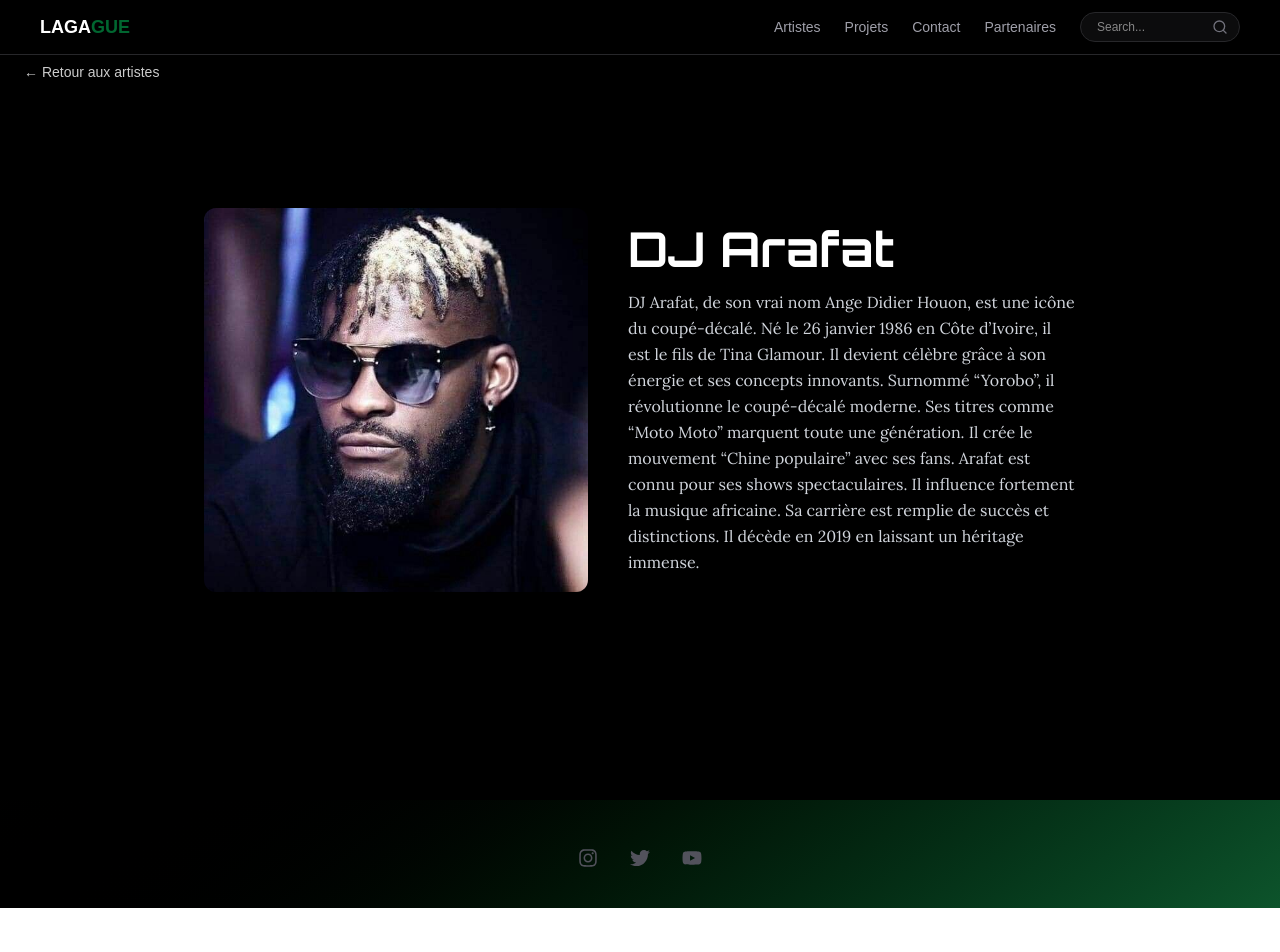
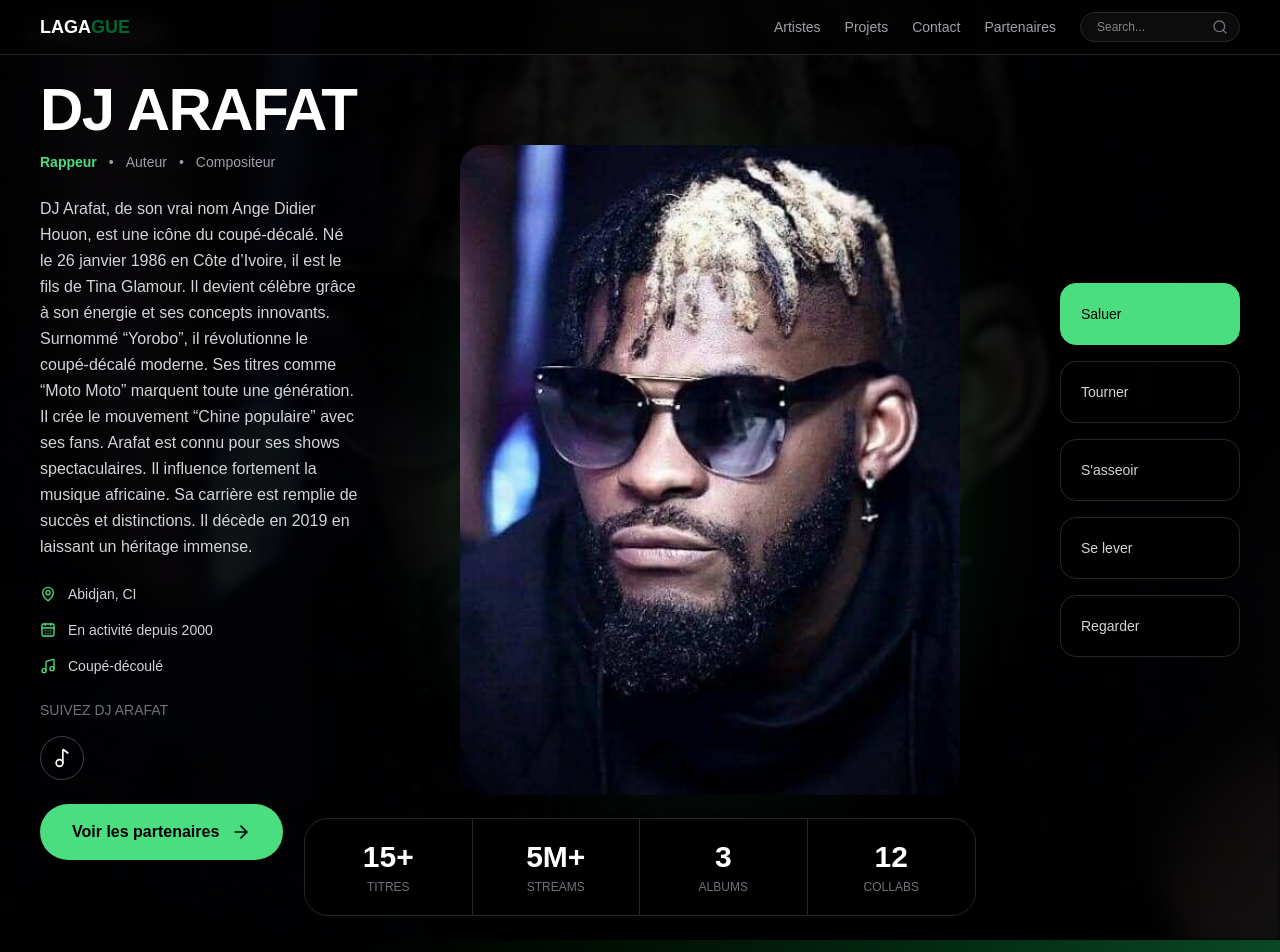
Before and after one commit to benjaminassah328-lgtm/lagague-music, a Next.js app: page /biographie/1 in a window 1280 px wide. Shown: the top 952 px of the page. Before the commit the page ends 908 px from the top, so only its background shows below. Built offline with nearby package versions, Linux system fonts and the light colour scheme.

Commit message:
modified:   app/biographie/[id]/page.tsx 	modified:   app/data/artiste.ts 	modified:   app/layout.tsx 	modified:   package-lock.json 	modified:   package.json

```diff
--- a/app/biographie/[id]/page.tsx
+++ b/app/biographie/[id]/page.tsx
@@ -1,4 +1,14 @@
 "use client";
+
+import {
+  MapPin,
+  CalendarDays,
+  Music,
+
+  Music2,
+  ArrowLeft,
+  ArrowRight,
+} from "lucide-react";
 
 import { artists } from "@/app/data/artiste";
 import Image from "next/image";
@@ -18,38 +28,164 @@ export default function Page() {
   return (
     <div className="min-h-screen bg-black text-white relative overflow-hidden">
 
-      {/*  Bouton retour */}
-      <div className="absolute top-15 left-6 z-20 ">
-        <Link href="/artistes" className="text-sm opacity-80 hover:opacity-100">
-          ← Retour aux artistes
+      {/* Background image */}
+      <div className="absolute inset-0">
+        <Image
+          src={artist.image || ""}
+          alt={artist.name || ""}
+          fill
+          className="object-cover opacity-30 blur-[2px]"
+        />
+      </div>
+
+      {/* Dark overlay */}
+      <div className="absolute inset-0 bg-black/75 z-0" />
+
+      {/* Retour */}
+      <div className="absolute top-6 left-6 z-30">
+        <Link
+          href="/artistes"
+          className="flex items-center gap-2 text-sm text-zinc-300 hover:text-white transition"
+        >
+          <ArrowLeft className="w-4 h-4" />
+          Retour aux artistes
         </Link>
       </div>
 
-      {/* Overlay */}
-      <div className="absolute inset-0 bg-linear-to-r from-black via-transparent to-black opacity-60 pointer-events-none"></div>
+      {/* Main content */}
+      <div className="relative z-20 min-h-screen flex items-center px-4 md:px-10 py-20">
 
-      {/* 🧩 Contenu principal */}
-      <div className="relative z-10 flex flex-col md:flex-row items-center justify-center min-h-screen px-6 md:px-20 gap-10">
+        <div className="w-full max-w-7xl mx-auto grid grid-cols-1 lg:grid-cols-[320px_1fr_180px] gap-8 items-center">
 
-        {/* Image */}
-        <div className="relative w-64 h-64 md:w-96 md:h-96 rounded-xl overflow-hidden shadow-2xl">
-          <Image
-            src={artist.image || ""}
-            alt={artist.name || ""}
-            fill
-            className="object-cover object-top"
-          />
+          {/* LEFT SIDE */}
+          <div className="space-y-6">
+
+            {/* Title */}
+            <div>
+              <h1 className="text-5xl md:text-6xl font-black uppercase tracking-tight">
+                {artist.name}
+              </h1>
+
+              <div className="flex gap-3 text-sm text-zinc-400 mt-3">
+                <span className="text-[#4ade80] font-semibold">
+                  Rappeur
+                </span>
+                <span>•</span>
+                <span>Auteur</span>
+                <span>•</span>
+                <span>Compositeur</span>
+              </div>
+            </div>
+
+            {/* Description */}
+            <p className="text-zinc-300 leading-relaxed text-sm md:text-base">
+              {artist.description}
+            </p>
+
+            {/* Infos */}
+            <div className="space-y-4 text-sm text-zinc-300">
+
+              <div className="flex items-center gap-3">
+                <MapPin className="w-4 h-4 text-[#4ade80]" />
+                <span>{artist.localisation}</span>
+              </div>
+
+              <div className="flex items-center gap-3">
+                <CalendarDays className="w-4 h-4 text-[#4ade80]" />
+                <span>{artist.actu}</span>
+              </div>
+
+              <div className="flex items-center gap-3">
+                <Music className="w-4 h-4 text-[#4ade80]" />
+                <span>{artist.genre}</span>
+              </div>
+            </div>
+
+            {/* Socials */}
+            <div>
+              <h3 className="text-sm uppercase text-zinc-500 mb-4">
+                Suivez {artist.name}
+              </h3>
+
+              <div className="flex gap-3">
+
+
+
+                <div className="w-11 h-11 rounded-full border border-zinc-700 flex items-center justify-center hover:border-[#4ade80] hover:text-[#4ade80] transition cursor-pointer">
+                  <Music2 className="w-5 h-5" />
+                </div>
+              </div>
+            </div>
+
+            {/* Button */}
+            <button className="mt-4 bg-[#4ade80] hover:bg-[#38c96b] transition text-black px-8 py-4 rounded-full font-semibold flex items-center gap-3">
+              Voir les partenaires
+              <ArrowRight className="w-5 h-5" />
+            </button>
+          </div>
+
+          {/* CENTER IMAGE */}
+          <div className="relative flex justify-center">
+
+            <div className="relative w-[280px] h-[400px] sm:w-[380px] sm:h-[520px] md:w-[500px] md:h-[650px]">
+
+              {/* Glow */}
+              <div className="absolute inset-0 bg-[#4ade80]/20 blur-3xl rounded-full scale-90" />
+
+              <Image
+                src={artist.image || ""}
+                alt={artist.name || ""}
+                fill
+                className="object-cover rounded-3xl shadow-2xl"
+                priority
+              />
+            </div>
+          </div>
+
+          {/* RIGHT PANEL */}
+          <div className="hidden lg:flex flex-col gap-4">
+
+            {[
+              "Saluer",
+              "Tourner",
+              "S'asseoir",
+              "Se lever",
+              "Regarder",
+            ].map((action, index) => (
+              <div
+                key={index}
+                className={`rounded-2xl border ${
+                  index === 0
+                    ? "bg-[#4ade80] text-black border-[#4ade80]"
+                    : "bg-black/40 border-zinc-800 text-zinc-300"
+                } p-5 flex items-center justify-between transition hover:border-[#4ade80]`}
+              >
+                <span className="text-sm font-medium">{action}</span>
+              </div>
+            ))}
+          </div>
         </div>
+      </div>
 
-        {/* Texte */}
-        <div className="max-w-md">
-          <h1 className="text-4xl md:text-5xl font-bold mb-4 font-orbitron">
-            {artist.name}
-          </h1>
+      {/* Bottom stats */}
+      <div className="absolute bottom-6 left-1/2 -translate-x-1/2 z-20 w-[95%] max-w-2xl">
 
-          <p className="text-gray-300 leading-relaxed font-lora">
-            {artist.description}
-          </p>
+        <div className="grid grid-cols-4 bg-black/70 backdrop-blur-md border border-zinc-800 rounded-3xl overflow-hidden">
+
+          {[
+            ["15+", "TITRES"],
+            ["5M+", "STREAMS"],
+            ["3", "ALBUMS"],
+            ["12", "COLLABS"],
+          ].map(([value, label], index) => (
+            <div
+              key={index}
+              className="py-5 text-center border-r last:border-r-0 border-zinc-800"
+            >
+              <h3 className="text-2xl md:text-3xl font-bold">{value}</h3>
+              <p className="text-xs text-zinc-500 mt-1">{label}</p>
+            </div>
+          ))}
         </div>
       </div>
     </div>
--- a/app/data/artiste.ts
+++ b/app/data/artiste.ts
@@ -1,13 +1,15 @@
 
-
-
-
+import { MapPin } from "lucide-react";
 
 export const artists = [
     {
         id: 1,
         name: "DJ Arafat",
+        bio:"Coupé-décalé - Auteur - compositeur",
         image: "/images/arafat.jpg",
+        localisation:"Abidjan, CI",
+        actu:"En activité depuis 2000",
+        genre:" Coupé-découlé",
         description: `DJ Arafat, de son vrai nom Ange Didier Houon, est une icône du coupé-décalé.
 Né le 26 janvier 1986 en Côte d’Ivoire, il est le fils de Tina Glamour.
 Il devient célèbre grâce à son énergie et ses concepts innovants.
@@ -23,6 +25,7 @@ Il décède en 2019 en laissant un héritage immense.`
     {
         id: 2,
         name: "Serge Beynaud",
+         bio:"Coupé-décalé - Auteur - compositeur",
         image: "/images/beno.jpg",
         description: `Serge Beynaud est un chanteur et producteur ivoirien.
 Il est un leader du coupé-décalé moderne.
@@ -40,6 +43,7 @@ Il continue d’innover dans la musique urbaine.`
         id: 3,
         name: "Didi B",
         image: "/images/didi.jpg",
+         bio:"Rappeur - Auteur - compositeur",
         description: `Didi B est un rappeur ivoirien du groupe Kiff No Beat.
 Il est l’un des meilleurs rappeurs de sa génération.
 Il se fait connaître grâce à son flow technique.
@@ -56,6 +60,7 @@ Aujourd’hui, il est une référence en Afrique.`
         id: 4,
         name: "Himra",
         image: "/images/himra.jpg",
+         bio:"Rappeur - Auteur - compositeur",
         description: `Himra est un artiste ivoirien de nouvelle génération.
 Il se fait remarquer avec un style moderne.
 Sa musique mélange drill et sonorités africaines.
@@ -72,6 +77,7 @@ Sa carrière est en pleine progression.`
         id: 5,
         name: "Dadju",
         image: "/images/dadju.jpg",
+         bio:"R&B- Auteur - compositeur",
         description: `Dadju est un chanteur franco-congolais.
 Il est le frère de Gims.
 Il débute dans le groupe The Shin Sekaï.
@@ -88,6 +94,7 @@ Il est une star de la musique francophone.`
         id: 6,
         name: "Sindika",
         image: "/images/sindi.jpg",
+         bio:"Rappeur - Auteur - compositeur",
         description: `Sindika est un artiste africain en développement.
 Il propose un style moderne et original.
 Sa musique mélange afro et rap.
--- a/app/layout.tsx
+++ b/app/layout.tsx
@@ -1,5 +1,5 @@
 import type { Metadata } from "next";
-import { Geist, Geist_Mono,Orbitron,Lora,Raleway } from "next/font/google";
+import { Geist, Geist_Mono,Orbitron,Lora,Raleway,Arimo } from "next/font/google";
 import "./globals.css";
 import Footer from "./components/footer";
 import Header from "./components/Header";
--- a/package.json
+++ b/package.json
@@ -13,7 +13,7 @@
     "next": "16.1.6",
     "react": "19.2.3",
     "react-dom": "19.2.3",
-    "react-icons": "^5.0.0",
+    "react-icons": "^5.6.0",
     "three": "^0.184.0"
   },
   "devDependencies": {
```
Also changed, not shown: 1 other file (tests, documents, lock files or other folders).
